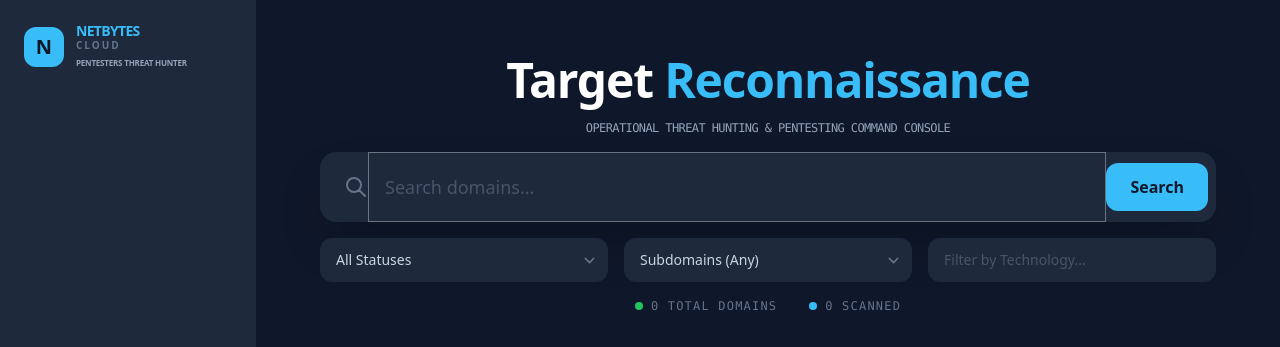
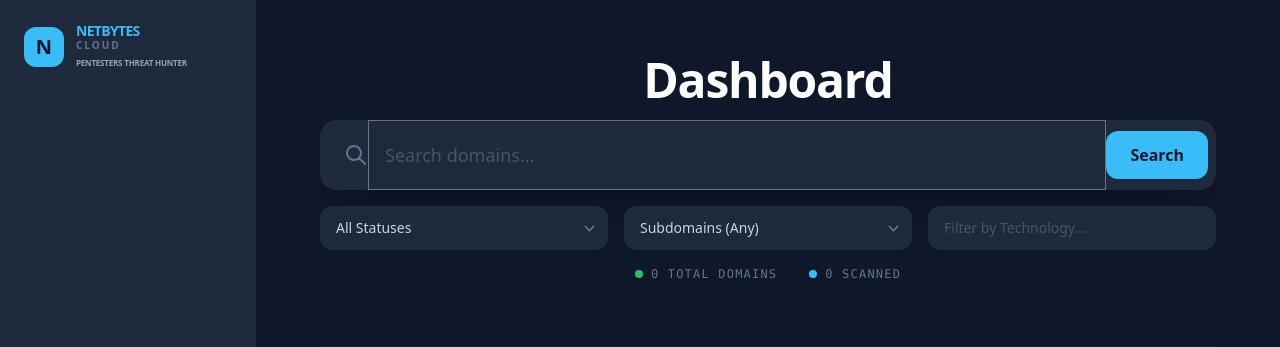
Before and after one commit to HOAXsk8/recon-dashboard, a Python web app: template templates/dashboard.html in a window 1280 px wide. Shown: the top 347 px of the page. Run offline with Jinja, Linux system fonts and the light colour scheme; the template is opened without the code that fills it, so the values that code supplies are empty; some libraries are stand-ins or nearby versions.

Commit message:
Update dashboard title and remove subtext

```diff
--- a/templates/dashboard.html
+++ b/templates/dashboard.html
@@ -9,11 +9,8 @@
     <!-- Header & Search -->
     <div class="text-center space-y-4 py-6">
         <h1 class="text-4xl font-extrabold tracking-tight text-white sm:text-5xl">
-            Target <span class="text-tech-accent">Reconnaissance</span>
+            Dashboard
         </h1>
-        <p class="text-slate-400 max-w-2xl mx-auto uppercase tracking-tighter font-mono text-xs">
-            Operational Threat Hunting & Pentesting Command Console
-        </p>
 
         <div class="max-w-4xl mx-auto mt-10 space-y-4">
             <div class="flex items-center bg-tech-panel border-0 rounded-2xl shadow-2xl focus-within:ring-2 focus-within:ring-tech-accent transition-all">
```
